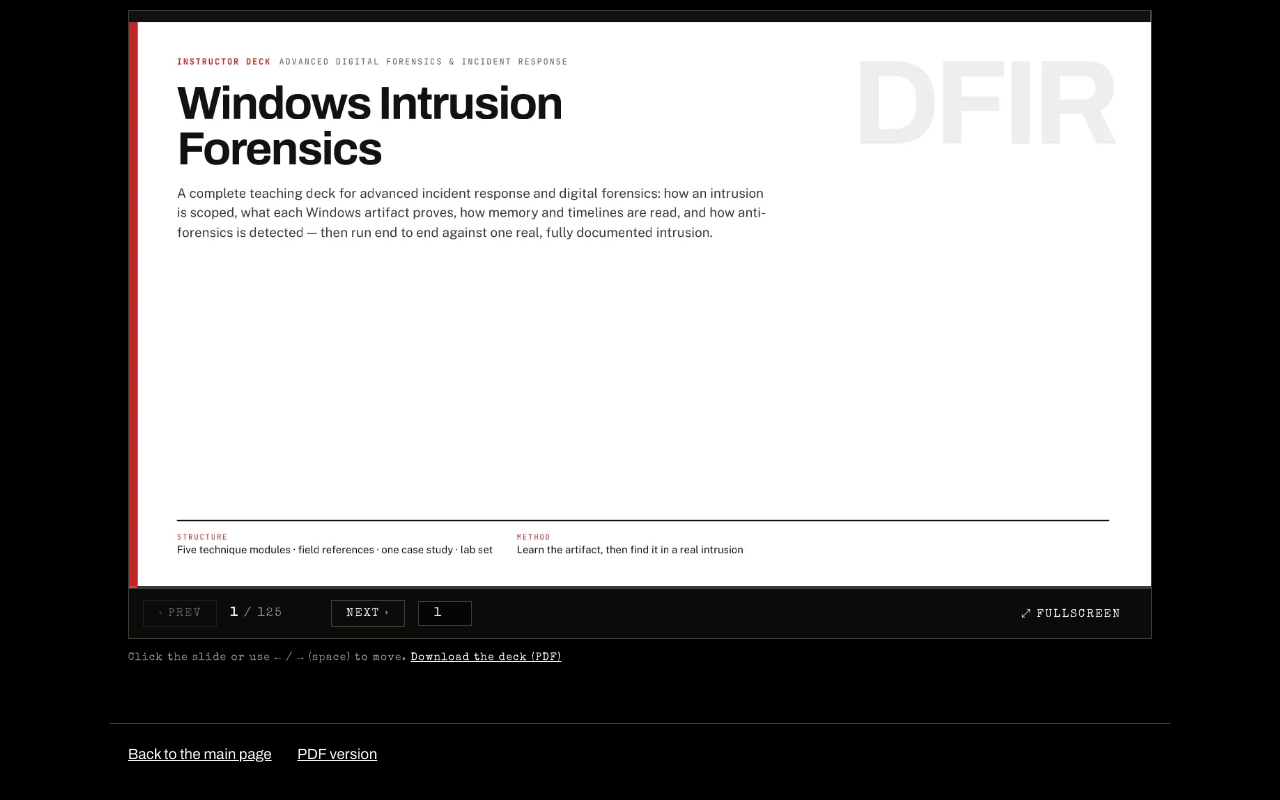
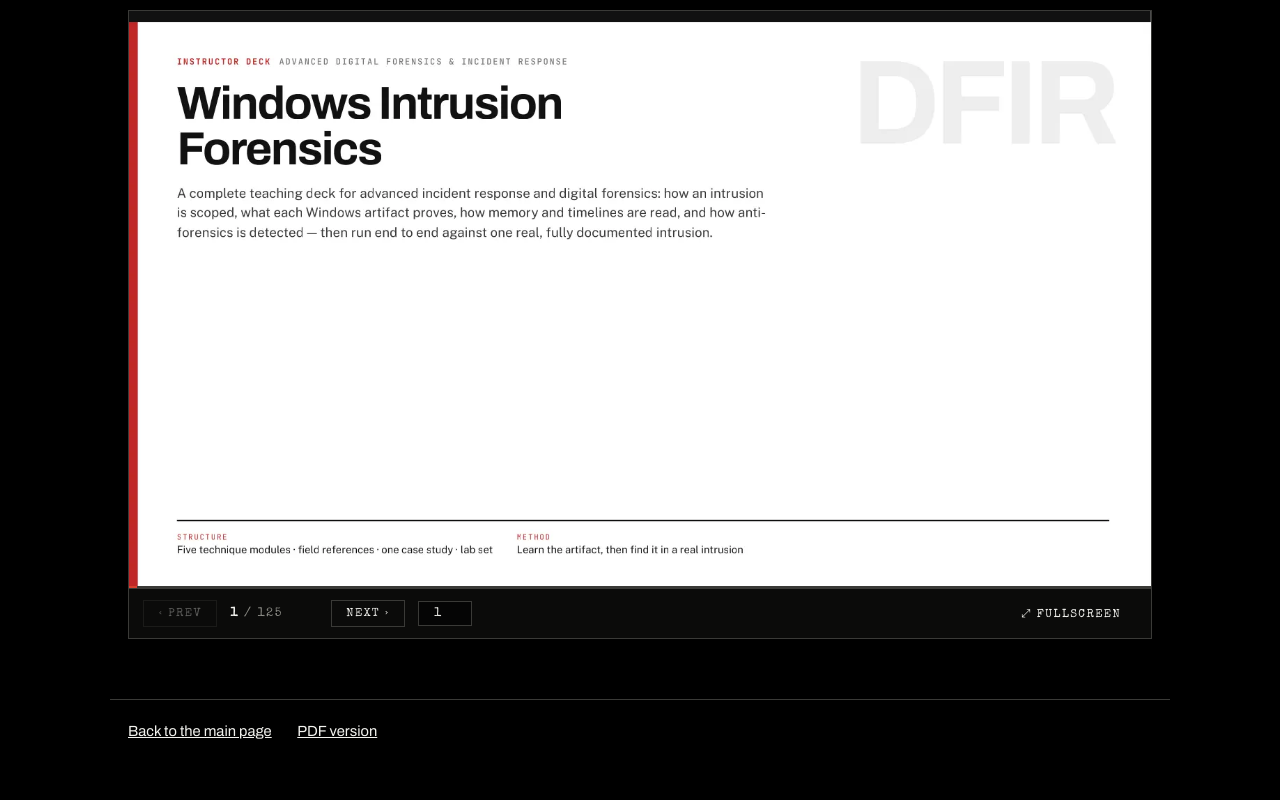
Before and after one commit to cocopollo/mahmoudswelam, a plain HTML site: page learning/windows-intrusion-forensics/index.html in a window 1280 px wide. Shown: the part 358-1158 px from the top of the page. Drawn offline with nearby package versions, Linux system fonts and the light colour scheme.

Commit message:
learning(WIF): remove the hint/PDF line under the deck
Co-Authored-By: Claude Opus 4.8 <noreply@anthropic.com>
Claude-Session: https://claude.ai/code/session_01UB4rzRbEEvMHwRTx4iMRGx

```diff
--- a/learning/windows-intrusion-forensics/index.html
+++ b/learning/windows-intrusion-forensics/index.html
@@ -97,7 +97,6 @@
       <button id="fs" class="ghost" type="button">⤢ Fullscreen</button>
     </div>
   </div>
-  <p class="hintline">Click the slide or use ← / → (space) to move. <a href="../windows-intrusion-forensics.pdf">Download the deck (PDF)</a></p>
 </main>
 
 <footer><a href="../../index.html">Back to the main page</a><a href="../windows-intrusion-forensics.pdf">PDF version</a></footer>
```
